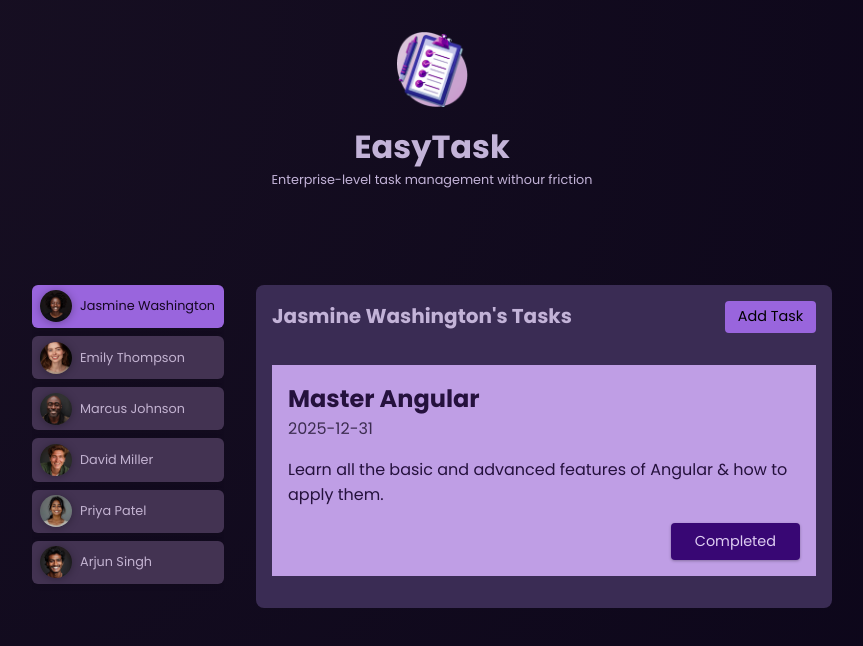
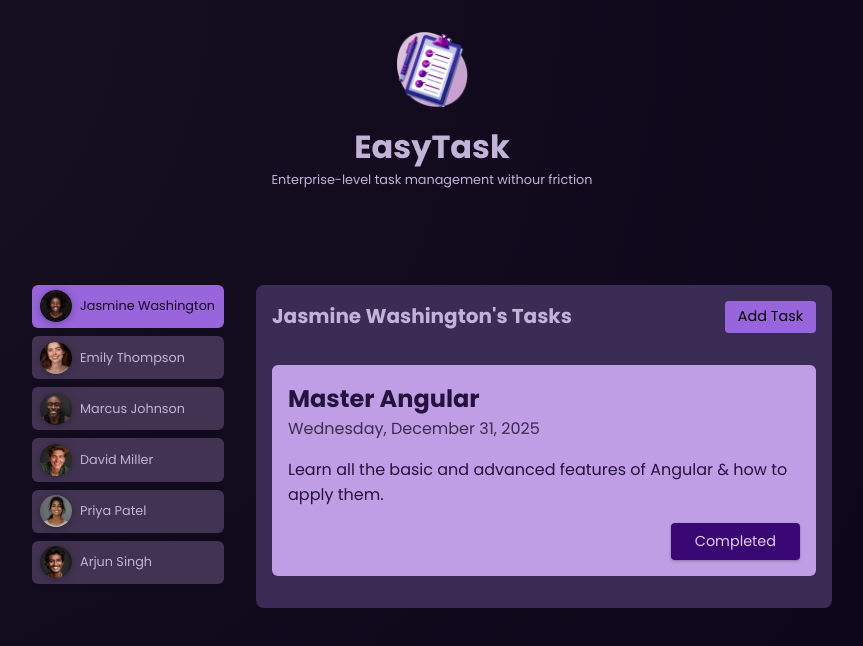
Before and after one commit to Odasacac/AngularCompleteGuide-Essentials, an Angular app: page / in a window 1280 px wide. Both pictures are taken after a click on the button "Jasmine Washington". Shown: the top 646 px of the page, without its empty margins (208-1071 px from the left). Built offline with nearby package versions, Linux system fonts and the light colour scheme.

Commit message:
Clase Card, pipe de fecha y reorganizdo el codigo para poder obtener la lista de tareas y usuarios en el app component

```diff
--- a/src/app/app.component.html
+++ b/src/app/app.component.html
@@ -12,11 +12,11 @@
 
     @if (user.id != "" && !newTask)
     {
-        <app-tasks [user]="user" (userIdParaNewTask)="addNewTask($event)"></app-tasks>
+        <app-tasks [user]="user" [userTasks]="userTasks" (userIdParaNewTask)="addNewTask($event)"></app-tasks>
     }
     @else if (newTask)
     {
-        <app-addtask [userId]="userNewTaskId" (backToApp) = "backToApp()"></app-addtask>
+        <app-addtask [userId]="userNewTaskId" (backToApp) = "backToApp()" (addNewTask) = "addTask($event)"></app-addtask>
     }
     @else
     {
--- a/src/app/app.component.ts
+++ b/src/app/app.component.ts
@@ -7,6 +7,7 @@ import { User } from './interfaces/user';
 import { TasksComponent } from "./components/tasks/tasks.component";
 import { Task } from './interfaces/task';
 import { AddtaskComponent } from './components/addtask/addtask.component';
+import { dummyTasks } from './others/dummy-tasks';
 
 @Component({
   selector: 'app-root',
@@ -17,7 +18,7 @@ import { AddtaskComponent } from './components/addtask/addtask.component';
 export class AppComponent
 {
   users: User[] = DUMMY_USERS;
-  userTasks: Task[] = [];
+  userTasks: Task[] = dummyTasks;
   newTask: boolean= false;
   userNewTaskId: string = "";
 
@@ -48,6 +49,12 @@ export class AppComponent
     this.userNewTaskId = userId;
   }
 
+  addTask(task: Task)
+  {
+    this.newTask = false;
+    this.userTasks.push(task);
+  }
+
   backToApp()
   {
     this.newTask = false;
--- a/src/app/components/addtask/addtask.component.ts
+++ b/src/app/components/addtask/addtask.component.ts
@@ -12,7 +12,8 @@ import { FormControl, FormGroup, ReactiveFormsModule } from '@angular/forms';
 export class AddtaskComponent
 {
   userId = input.required<string>();
-  backToApp = output();
+  backToApp = output<void>();
+  addNewTask = output <Task>();
   tareas: Task[] = dummyTasks;
 
   camposFormulario =
@@ -38,8 +39,7 @@ export class AddtaskComponent
       completed: false
     }
 
-    this.tareas.push(newTask);
-    this.backToApp.emit();
+    this.addNewTask.emit(newTask);
   }
 
   noTask()
--- a/src/app/components/task/task.component.html
+++ b/src/app/components/task/task.component.html
@@ -1,8 +1,10 @@
+<app-card>
 <article>
     <h2>{{task().title}}</h2>
-    <time>{{task().dueDate}}</time>
+    <time>{{task().dueDate | date: 'fullDate' }}</time>
     <p>{{task().summary}}</p>
     <p class="actions">
         <button (click)="taskCompleted(task().id)">Completed</button>
     </p>
 </article>
+</app-card>
--- a/src/app/components/task/task.component.ts
+++ b/src/app/components/task/task.component.ts
@@ -1,9 +1,11 @@
 import { Component, input, output } from '@angular/core';
 import { Task } from '../../interfaces/task';
+import { CardComponent } from '../../shared/card/card.component';
+import { DatePipe} from '@angular/common'
 
 @Component({
   selector: 'app-task',
-  imports: [],
+  imports: [CardComponent, DatePipe],
   templateUrl: './task.component.html',
   styleUrl: './task.component.css'
 })
--- a/src/app/components/tasks/tasks.component.ts
+++ b/src/app/components/tasks/tasks.component.ts
@@ -2,7 +2,6 @@ import { Component, input, output } from '@angular/core';
 import { User } from '../../interfaces/user';
 import { Task } from '../../interfaces/task';
 import { TaskComponent } from '../task/task.component';
-import { dummyTasks } from '../../others/dummy-tasks';
 
 
 @Component({
@@ -14,12 +13,13 @@ import { dummyTasks } from '../../others/dummy-tasks';
 export class TasksComponent
 {
   user = input.required<User>();
+  userTasks = input.required<Task[]>();
   userIdParaNewTask = output<string>();
-  userTasks: Task[] = dummyTasks;
+
 
   get userSelectedTasks()
   {
-    return this.userTasks.filter((task) => task.userId == this.user().id);
+    return this.userTasks().filter((task) => task.userId == this.user().id);
   }
 
   addTask(userId: string)
--- a/src/app/components/user/user.component.css
+++ b/src/app/components/user/user.component.css
@@ -1,10 +1,3 @@
-div
-{
-  border-radius: 6px;
-  box-shadow: 0 1px 6px rgba(0, 0, 0, 0.1);
-  overflow: hidden;
-}
-
 button
 {
   display: flex;
--- a/src/app/components/user/user.component.html
+++ b/src/app/components/user/user.component.html
@@ -1,6 +1,6 @@
-<div>
+<app-card>
     <button [class.active]="user().selected" (click)="usuarioSeleccionado(user().id)">
         <img [src]="imagePath()" alt={{user().name}}>
         <span>{{user().name}}</span>
     </button>
-</div>
+</app-card>
--- a/src/app/components/user/user.component.ts
+++ b/src/app/components/user/user.component.ts
@@ -1,10 +1,11 @@
 import { Component, computed, input, output } from '@angular/core';
 import { CommonModule } from '@angular/common';
 import { User } from '../../interfaces/user';
+import { CardComponent } from '../../shared/card/card.component';
 
 @Component({
   selector: 'app-user',
-  imports: [CommonModule],
+  imports: [CommonModule, CardComponent],
   templateUrl: './user.component.html',
   styleUrl: './user.component.css'
 })
--- /dev/null
+++ b/src/app/shared/card/card.component.css
@@ -0,0 +1,6 @@
+div
+{
+  border-radius: 6px;
+  box-shadow: 0 1px 6px rgba(0, 0, 0, 0.1);
+  overflow: hidden;
+}
--- /dev/null
+++ b/src/app/shared/card/card.component.html
@@ -0,0 +1,3 @@
+<div>
+    <ng-content />
+</div>
```
Also changed, not shown: src/app/shared/card/card.component.ts (added, +11 -0 lines).
